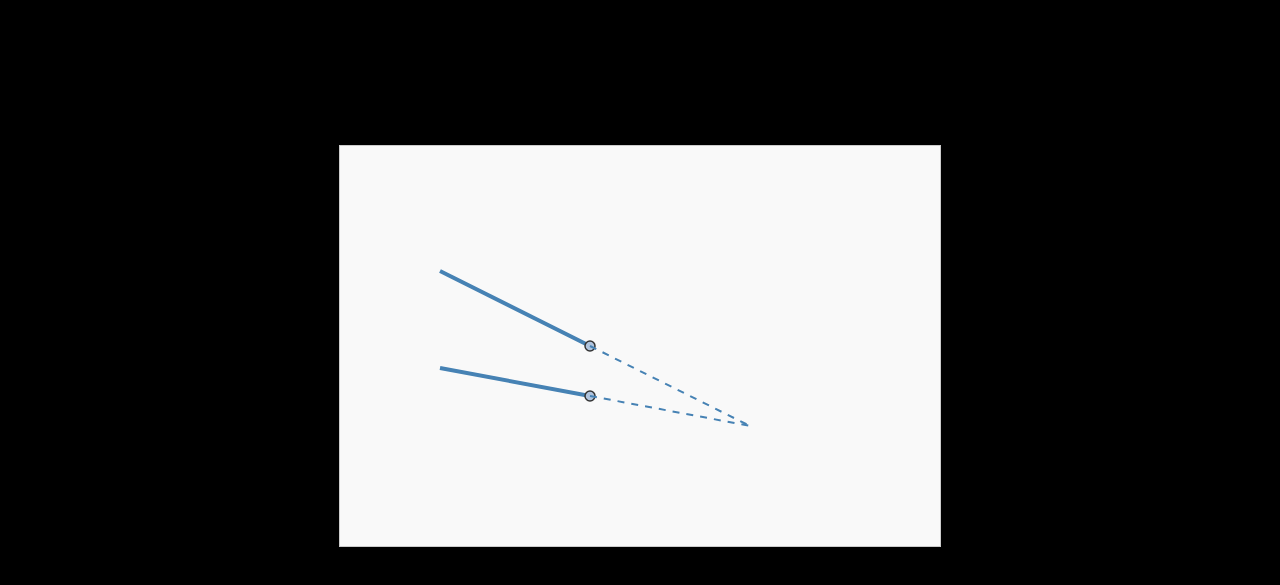
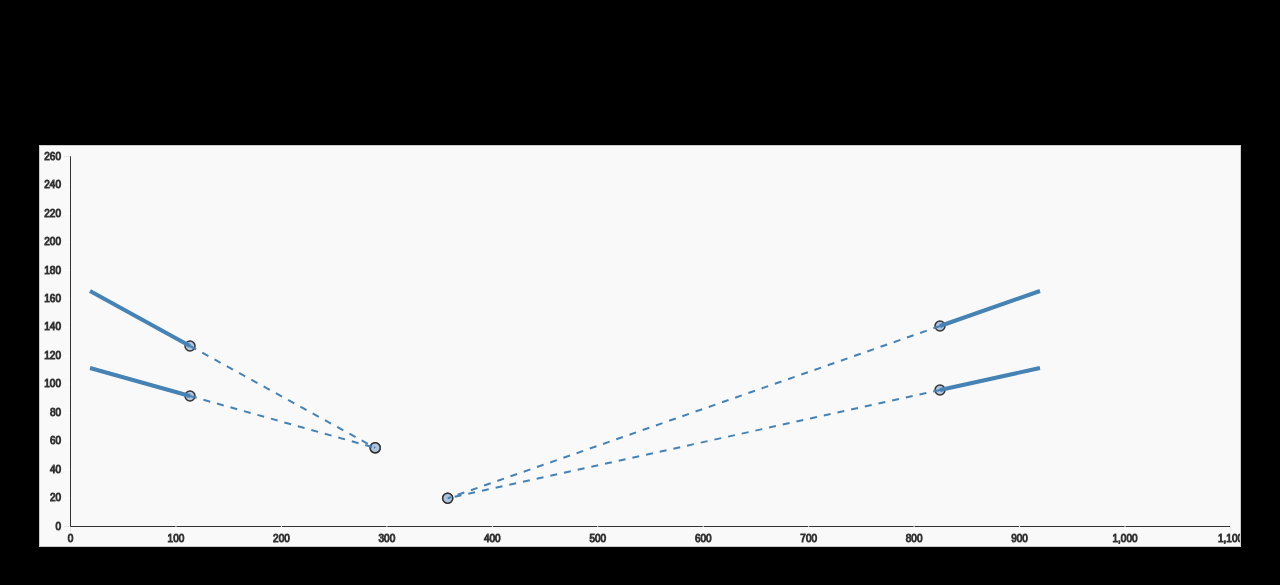
Before and after one commit to rdmccann/linkcalc, a website built with Vite: page index.html in a window 1280 px wide. Shown: the part 101-686 px from the top of the page. Built offline with nearby package versions, Linux system fonts and the light colour scheme.

Commit message:
better feature appending/data joining

```diff
--- a/package.json
+++ b/package.json
@@ -1,5 +1,5 @@
 {
-  "name": "untitled1",
+  "name": "linkcalc",
   "private": true,
   "version": "0.0.0",
   "type": "module",
--- a/src/link-profiles/default.json
+++ b/src/link-profiles/default.json
@@ -3,16 +3,32 @@
     "linkSet": "front",
     "position": "upper",
     "data": [
-      {"x": 100, "y": 125},
-      {"x": 250, "y": 200}
+      {"x": 50, "y": 145},
+      {"x": 150, "y": 200}
     ]
   },
   {
     "linkSet": "front",
     "position": "lower",
     "data": [
-      {"x": 100, "y": 222},
-      {"x": 250, "y": 250}
+      {"x": 50, "y": 222},
+      {"x": 150, "y": 250}
+    ]
+  },
+  {
+    "linkSet": "rear",
+    "position": "upper",
+    "data": [
+      {"x": 1000, "y": 145},
+      {"x": 900, "y": 180}
+    ]
+  },
+  {
+    "linkSet": "rear",
+    "position": "lower",
+    "data": [
+      {"x": 1000, "y": 222},
+      {"x": 900, "y": 244}
     ]
   }
 ]
--- a/src/main.js
+++ b/src/main.js
@@ -4,34 +4,50 @@ import links from './link-profiles/default.json'
 
 // const svg = d3.select("svg");
 
-const width = 600;
+const width = 1200;
 const height = 400;
-const margin = { top: 0, right: 0, bottom: 0, left: 0 };
+const margin = { top: 10, right: 10, bottom: 20, left: 30 };
 
-const x = d3.scaleLinear()
-    .range([margin.left, width - margin.right])
-    .domain([0, 600]);
 
-const y = d3.scaleLinear()
+const xmax = links.reduce((max = 0, item) => {
+            const dxmax = item.data.reduce((m, d) => d.x > m ? d.x : m, 0);
+            return dxmax > max ? dxmax : max
+    },  0);
+
+const ymax = links.reduce((max = 0, item) => {
+        const dymax = item.data.reduce((m, d) => d.y > m ? d.y : m, 0);
+        return dymax > max ? dymax : max
+    },  0);
+
+console.log(xmax, ymax)
+
+const xScale = d3.scaleLinear()
+    .range([margin.left, width - margin.right]) // pixels
+    // .range(d3.extent(links, d => d.data[0].x))
+    .domain([0, xmax*1.1]).nice() // real world units
+    // .domain(d3.extent(links, (d => d3.extent(d.data, (d1 => d1.x))))).nice()
+
+const yScale = d3.scaleLinear()
     .range([height - margin.bottom, margin.top])
-    .domain([0, 400]);
+    .domain([0, ymax]).nice()
+    // .domain(d3.extent(links, (d => d3.extent(d.data, (d1 => d1.y))))).nice()
 
 const svg = d3.create("svg")
     .attr("width", width)
     .attr("height", height)
 
 // Add the x-axis.
-// svg.append("g")
-//     .attr("transform", `translate(0,${height - margin.bottom})`)
-//     // .style("stroke", "#000")
-//     .classed("axis", true)
-//     .call(d3.axisBottom(x));
+svg.append("g")
+    .attr("transform", `translate(0,${height - margin.bottom})`)
+    // .style("stroke", "#000")
+    .classed("axis", true)
+    .call(d3.axisBottom(xScale));
 
 // Add the y-axis.
-// svg.append("g")
-//     .attr("transform", `translate(${margin.left},0)`)
-//     .classed("axis", true)
-//     .call(d3.axisLeft(y));
+svg.append("g")
+    .attr("transform", `translate(${margin.left},0)`)
+    .classed("axis", true)
+    .call(d3.axisLeft(yScale));
 
 // line constructor
 const line = d3.line()
@@ -58,27 +74,18 @@ links.map(link => {
     intersectLinks2D(link)
 })
 
-links.forEach((link, i) => {
-    svg.append("path")
-        // .datum(link.data)
-        .data([link.data])
-        .attr("d", line)
-        .attr("id", link.id)
-        .classed("linkLine", true)
-        .classed(link.linkSet, true)
-        .classed(link.position, true)
-        .classed("extendedLink", link.ext)
 
-    if(!link.ext) {
-        svg.append("circle")
-            .attr("cx", link.data[1].x)
-            .attr("cy", link.data[1].y)
+// add control points
+svg.selectAll(".controlPoint")
+    .data(links)
+    .join("circle")
+    .attr("id", l => l.id)
+    // .attr("cx", d => xScale(d.data[1].x))
+    // .attr("cy", d => yScale(d.data[1].y))
+    .attr("cx", d => d.data[1].x)
+    .attr("cy", d => d.data[1].y)
     .attr("r", 5)
-            .attr("id", i)
-            .classed("endPoint", true)
-            .classed(link.linkSet, true)
-            .classed(link.position, true)
-        .style("cursor", "pointer")
+    .classed("controlPoint", true)
     .call(d3.drag().on("drag", draggy)
         .on("start", event => {
             d3.select(event.sourceEvent.target).classed("grabbing", true);
@@ -88,11 +95,21 @@ links.forEach((link, i) => {
             d3.select(event.sourceEvent.target).classed("grabbing", false);
         })
     )
-    }
-})
+
+svg.selectAll(".linkLine")
+    .data(links, l => l.id)
+    .join("path")
+    .attr("d", l => line(l.data))
+    .attr("id", link => link.id)
+    .classed("linkLine", true)
+    .classed(link => link.linkSet, true)
+    .classed(link => link.position, true)
+    .classed("extendedLink", link => link.ext)
+
 
 // add the svg to the container
 d3.select("#container").append(() => svg.node());
+
 
 // 4. Drag event function
 function draggy(event) {
@@ -102,7 +119,7 @@ function draggy(event) {
         .attr("cy", event.y);
 
     // Update link-profiles coordinates to match current mouse/touch position
-    const id = Number(this.id.replace("endPoint", ""));
+    const id = Number(this.id.replace("controlPoint", ""));
     links[id].data[1].x = event.x;
     links[id].data[1].y = event.y;
 
@@ -143,9 +160,9 @@ function extendLink(inLink) {
     const len = Math.sqrt(dx**2 + dy**2);
 
     // Define how much longer you want the line to be
-    const ext = 500;
+    const ext = 1200;
 
-    // Extrapolate the new endpoint (x3, y3)
+    // Extrapolate the new controlPoint (x3, y3)
     const x3 = x2 + (dx / len) * ext;
     const y3 = y2 + (dy / len) * ext;
 
@@ -154,7 +171,7 @@ function extendLink(inLink) {
         {x: x3, y: y3}
     ]
 
-    console.log("extended Link", inLink, outDatum);
+    // console.log("extended Link", inLink, outDatum);
 
     return outDatum;
 }
@@ -166,7 +183,11 @@ function intersectLinks2D(linkA) {
     const ay2 = linkA.data[1].y;
 
     // linkB will be the other vertical position extended line
-    const linkB = links.find(l => (l.linkSet === linkA.linkSet && l.position !== linkA.position && l.position !== "panhard" && l.ext === true));
+    const linkB = links.find(l => (
+        l.linkSet === linkA.linkSet
+        && l.position !== linkA.position
+        && l.position !== "panhard" && l.ext === true
+    ));
 
     const bx1 = linkB.data[0].x;
     const by1 = linkB.data[0].y;
@@ -185,7 +206,7 @@ function intersectLinks2D(linkA) {
             const intersectionX = Number(ax1 + (ax2 - ax1) * t);
             const intersectionY = Number(ay1 + (ay2 - ay1) * t);
 
-            // set the link extensions =
+            // trim the link extensions
             links.filter(l => (l.linkSet === linkA.linkSet && l.ext === true))
                 .map((l) => {
                     l.data[1].x = intersectionX;
--- a/src/style.css
+++ b/src/style.css
@@ -35,7 +35,17 @@ svg {
     background-color: #f9f9f9;
 }
 
-.endPoint {
+.axis path {
+    stroke: #333333;
+    stroke-width: 1px;
+}
+
+.axis .tick {
+    stroke: #333333;
+    stroke-width: 1px;
+}
+
+.controlPoint {
     fill: lightsteelblue;
     stroke: #333;
     stroke-width: 1.5px;
@@ -49,7 +59,7 @@ svg {
     cursor: pointer;
 }
 
-.endPoint:active {
+.controlPoint:active {
     fill: cornflowerblue;
 }
 
```
Lines whose indentation alone changed are shown as unchanged.
